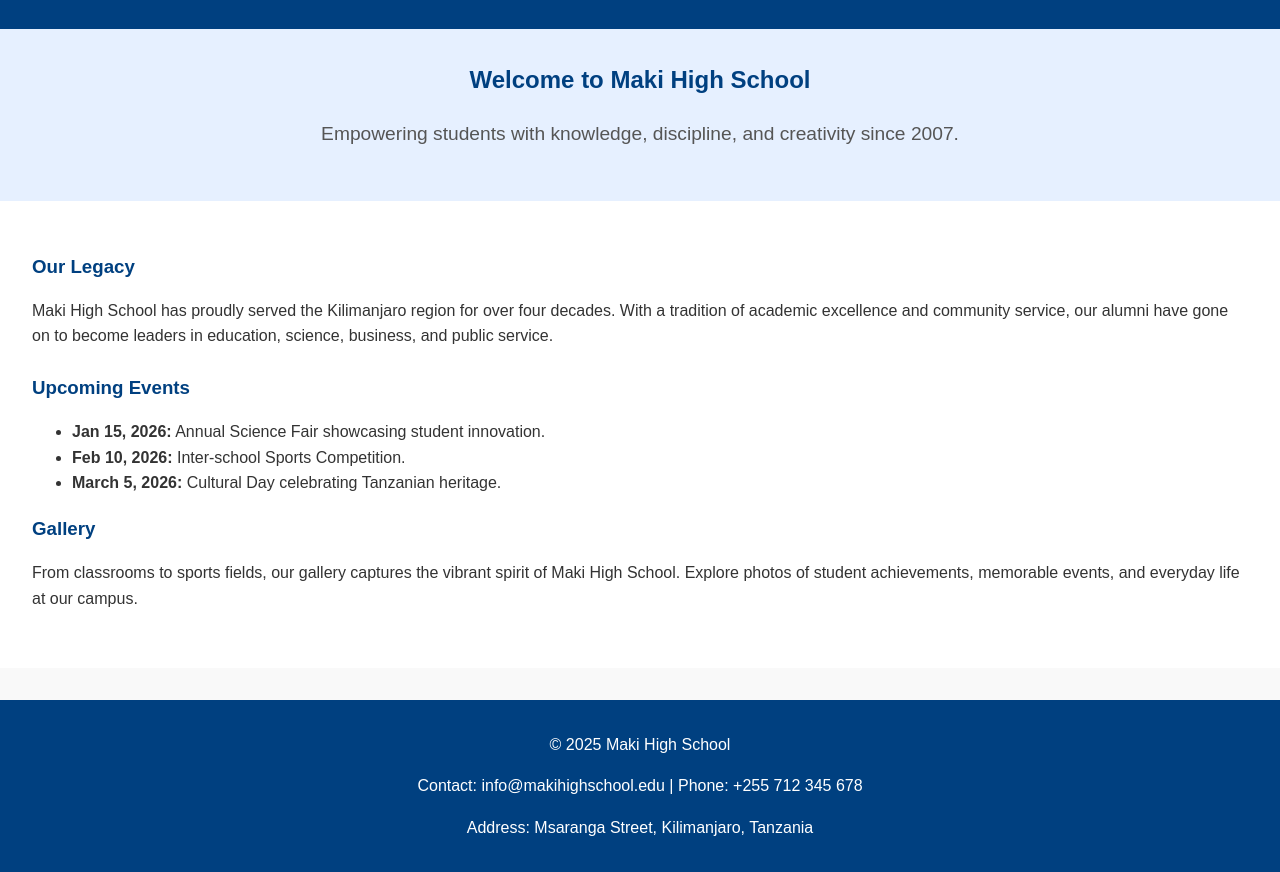
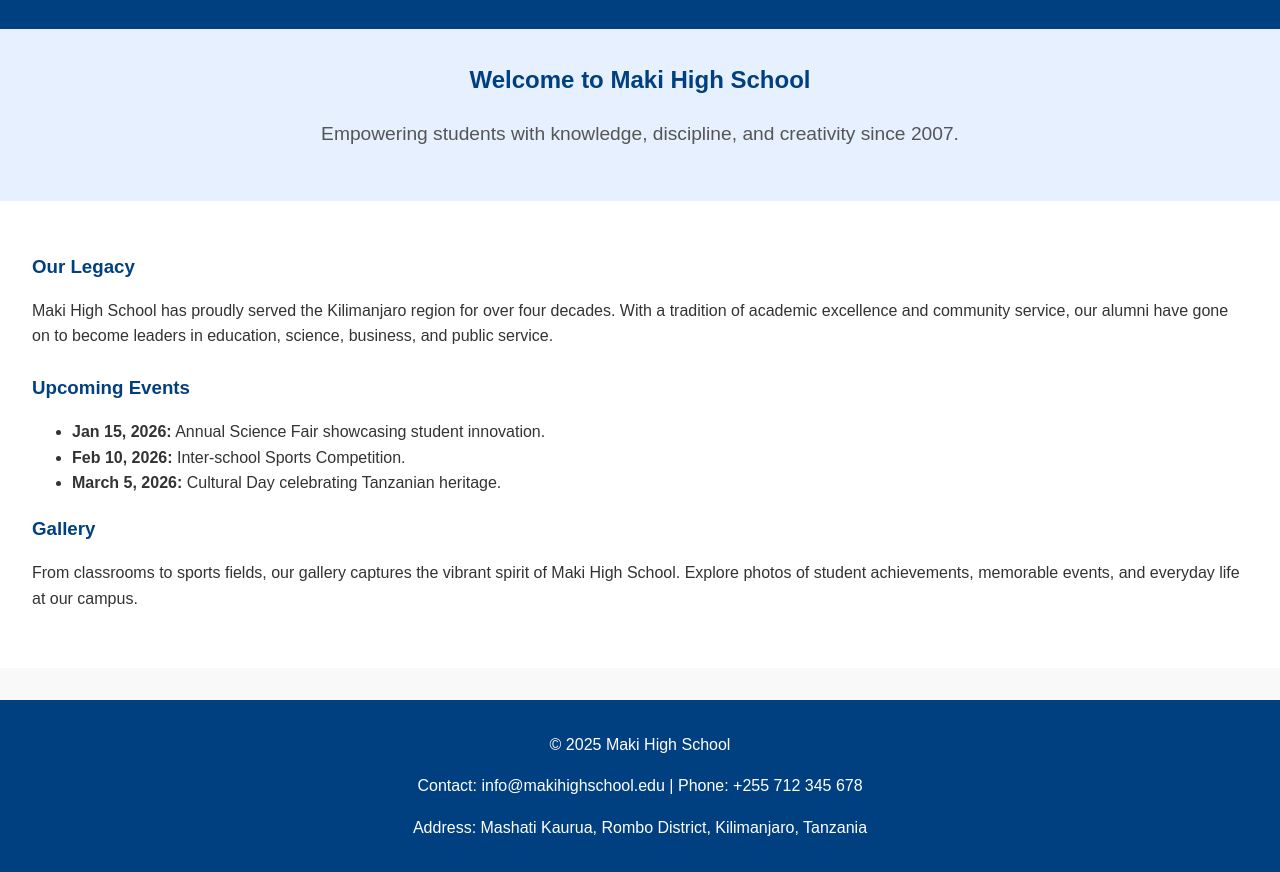
Before and after one commit to Linc-Richard/maki-website, a plain HTML site: page index.html in a window 1280 px wide. Shown: the part 123-995 px from the top of the page. Drawn offline with Linux system fonts and the light colour scheme.

Commit message:
Fix footer address and HTML formatting
Updated footer address and ensured proper HTML structure.

```diff
--- a/index.html
+++ b/index.html
@@ -59,8 +59,9 @@
   <footer>
     <p>&copy; 2025 Maki High School</p>
     <p>Contact: info@makihighschool.edu | Phone: +255 712 345 678</p>
-    <p>Address: Msaranga Street, Kilimanjaro, Tanzania</p>
+    <p>Address: Mashati Kaurua, Rombo District, Kilimanjaro, Tanzania</p>
   </footer>
   <script src="script.js"></script>
 </body>
+
 </html>
```
